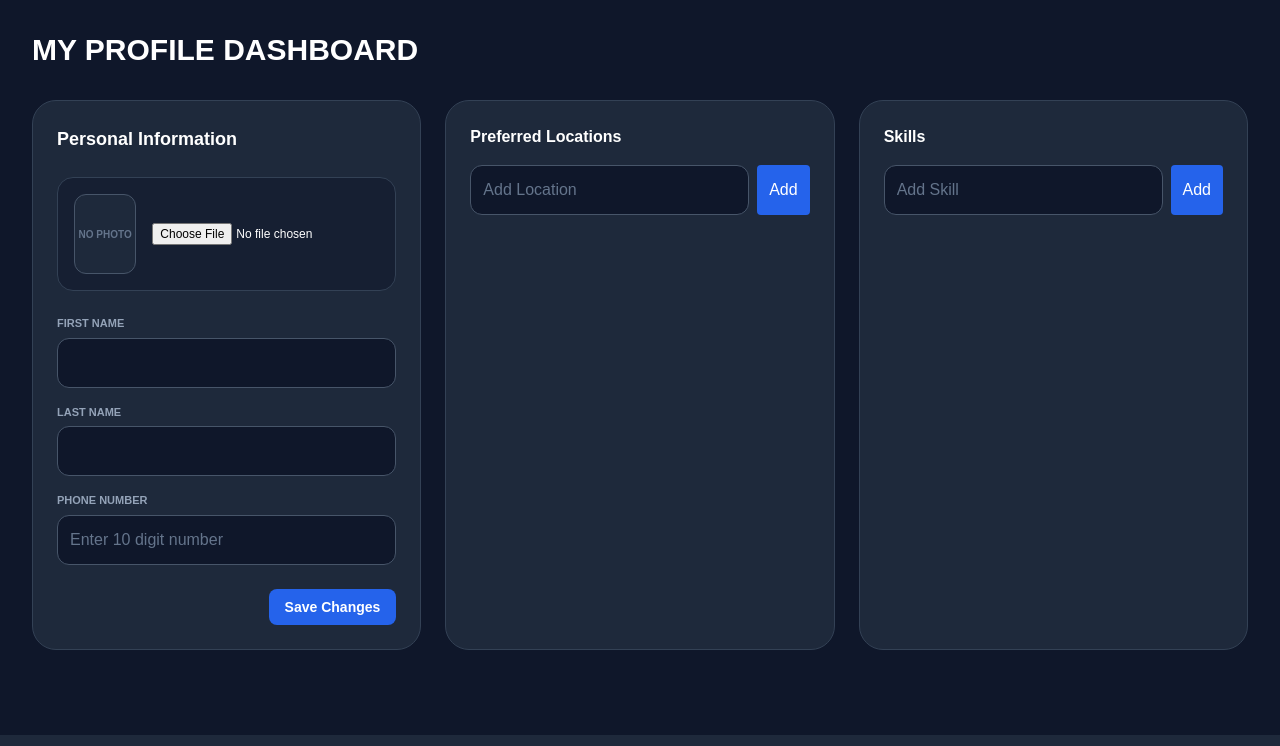
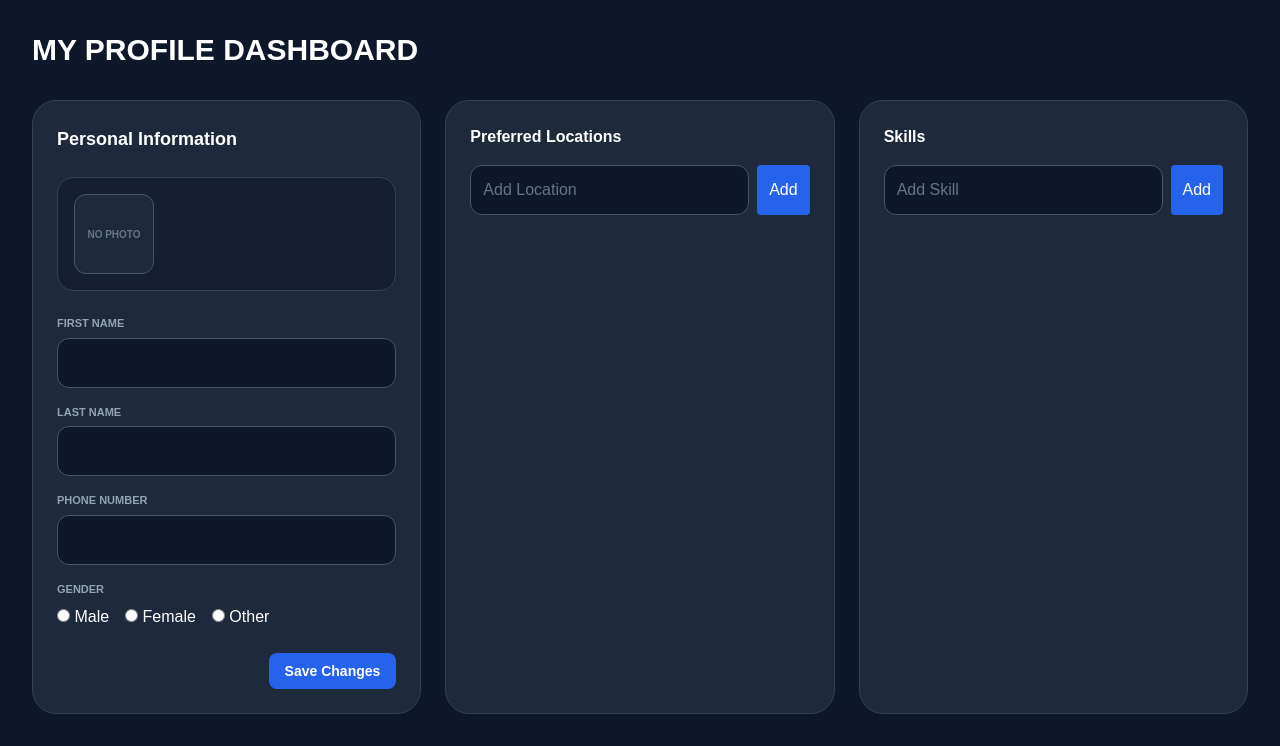
Before and after one commit to Bhagaval0777/Job_Portel, a Django app: page /profile/ in a window 1280 px wide. Shown: the part 65-811 px from the top of the page. Run offline with Django 5.2, Linux system fonts and the light colour scheme; some libraries are stand-ins or nearby versions.

Commit message:
removed image upload, sync with BE

```diff
--- a/jobseeker/templates/jobseeker/profile.html
+++ b/jobseeker/templates/jobseeker/profile.html
@@ -7,69 +7,79 @@
     <form id="profileForm" class="grid grid-cols-1 md:grid-cols-3 gap-6">
         {% csrf_token %}
 
-        <!-- ================= PERSONAL INFO ================= -->
+        <!-- PERSONAL INFO -->
         <div class="card-style space-y-6">
             <h3 class="font-bold text-lg">Personal Information</h3>
 
-            <!-- Profile Image -->
+            <!-- PROFILE IMAGE DISPLAY ONLY -->
             <div class="flex items-center gap-4 p-4 bg-slate-900/50 rounded-2xl border border-slate-700">
                 <div class="w-20 h-20 bg-slate-800 rounded-xl overflow-hidden border border-slate-600 flex items-center justify-center">
-                    {% if profile.profile_image %}
-                        <img src="{{ profile.profile_image.url }}" class="w-full h-full object-cover">
+                    {% if profile.profile_pic %}
+                        <img src="{{ profile.profile_pic.url }}" class="w-full h-full object-cover">
                     {% else %}
                         <span class="text-slate-500 text-[10px] font-bold">NO PHOTO</span>
                     {% endif %}
                 </div>
-
-                <input type="file" id="profileImageInput" class="text-xs">
             </div>
 
-            <!-- Inputs -->
             <div class="space-y-4">
                 <div>
                     <label class="label-style">First Name</label>
-                    <input type="text" name="firstname" class="input-style">
+                    <input type="text" name="firstname" value="{{ profile.firstname }}" class="input-style">
                 </div>
 
                 <div>
                     <label class="label-style">Last Name</label>
-                    <input type="text" name="lastname" class="input-style">
+                    <input type="text" name="lastname" value="{{ profile.lastname }}" class="input-style">
                 </div>
 
+                <!-- PHONE -->
                 <div>
                     <label class="label-style">Phone Number</label>
-                    <input type="text" name="phone" class="input-style" placeholder="Enter 10 digit number">
+                    <input type="text" name="phone" value="{{ profile.phone }}" class="input-style">
+                    <p id="phoneError" class="text-red-500 text-xs"></p>
+                </div>
+
+                <!-- GENDER -->
+                <div>
+                    <label class="label-style">Gender</label>
+                    <div class="flex gap-4 mt-2">
+                        <label><input type="radio" name="gender" value="male"> Male</label>
+                        <label><input type="radio" name="gender" value="female"> Female</label>
+                        <label><input type="radio" name="gender" value="other"> Other</label>
+                    </div>
+                    <p id="genderError" class="text-red-500 text-xs"></p>
                 </div>
             </div>
 
-            <!-- Save Button -->
+            <!-- BUTTON -->
             <div class="flex justify-end">
-                <button type="submit" class="bg-blue-600 px-4 py-2 rounded-lg font-semibold text-sm">
+                <button class="bg-blue-600 px-4 py-2 rounded-lg text-sm font-semibold">
                     Save Changes
                 </button>
             </div>
         </div>
 
-        <!-- ================= LOCATIONS ================= -->
+        <!-- LOCATIONS -->
         <div class="card-style">
             <h3 class="font-bold mb-4">Preferred Locations</h3>
 
             <div id="locations-container"></div>
 
             <div class="flex gap-2 mt-3">
-                <input type="text" id="locationInput" placeholder="Add Location" class="input-style">
+                <input type="text" id="locationInput" class="input-style" placeholder="Add Location">
                 <button type="button" onclick="addLocation()" class="bg-blue-600 px-3 rounded">Add</button>
             </div>
         </div>
 
-        <!-- ================= SKILLS ================= -->
+        <!-- SKILLS -->
         <div class="card-style">
             <h3 class="font-bold mb-4">Skills</h3>
 
             <div id="skills-container"></div>
 
             <div class="flex gap-2 mt-3">
-                <input type="text" id="skillInput" placeholder="Add Skill" class="input-style">
+                <input type="text" id="skillInput" class="input-style" placeholder="Add Skill">
                 <button type="button" onclick="addSkill()" class="bg-blue-600 px-3 rounded">Add</button>
             </div>
         </div>
@@ -77,10 +87,8 @@
     </form>
 </div>
 
-<!-- ================= JAVASCRIPT ================= -->
 <script>
-
-// ---------- ADD LOCATION ----------
+// ADD LOCATION
 function addLocation(value = "") {
     let input = document.getElementById("locationInput");
     let val = value || input.value.trim();
@@ -100,7 +108,7 @@ function addLocation(value = "") {
     input.value = "";
 }
 
-// ---------- ADD SKILL ----------
+// ADD SKILL
 function addSkill(value = "") {
     let input = document.getElementById("skillInput");
     let val = value || input.value.trim();
@@ -120,104 +128,80 @@ function addSkill(value = "") {
     input.value = "";
 }
 
-// ---------- IMAGE UPLOAD ----------
-document.getElementById("profileImageInput").addEventListener("change", async function() {
-    let file = this.files[0];
-    if (!file) return;
-
-    let formData = new FormData();
-    formData.append("profile_image", file);
-
-    let res = await fetch("/jobseeker/profile/upload-image/", {
-        method: "POST",
-        headers: {
-            "X-CSRFToken": getCSRFToken()
-        },
-        body: formData
-    });
-
-    let data = await res.json();
-
-    if (res.ok) {
-        alert("Image uploaded ✅");
-        location.reload();
-    } else {
-        alert("Error: " + JSON.stringify(data));
-    }
-});
-
-// ---------- PROFILE UPDATE ----------
-document.getElementById("profileForm").addEventListener("submit", async function(e) {
+// FORM SUBMIT
+document.getElementById("profileForm").addEventListener("submit", function(e) {
     e.preventDefault();
 
     let firstname = document.querySelector('input[name="firstname"]').value;
     let lastname = document.querySelector('input[name="lastname"]').value;
     let phone = document.querySelector('input[name="phone"]').value;
+    let gender = document.querySelector('input[name="gender"]:checked');
+
+    let isValid = true;
+
+    // PHONE VALIDATION
+    if (!/^\d{10}$/.test(phone)) {
+        document.getElementById("phoneError").innerText = "Enter valid 10-digit number";
+        isValid = false;
+    } else {
+        document.getElementById("phoneError").innerText = "";
+    }
+
+    // GENDER VALIDATION
+    if (!gender) {
+        document.getElementById("genderError").innerText = "Select gender";
+        isValid = false;
+    } else {
+        document.getElementById("genderError").innerText = "";
+    }
+
+    if (!isValid) return;
 
     let skills = [];
-    document.querySelectorAll('input[name="skills[]"]').forEach(i => {
-        if (i.value.trim()) {
-            skills.push({ skill_name: i.value.trim() });
+    document.querySelectorAll('input[name="skills[]"]').forEach(input => {
+        if (input.value.trim()) {
+            skills.push({ skill_name: input.value.trim() });
         }
     });
 
     let locations = [];
-    document.querySelectorAll('input[name="locations[]"]').forEach(i => {
-        if (i.value.trim()) {
-            locations.push({ location_name: i.value.trim() });
+    document.querySelectorAll('input[name="locations[]"]').forEach(input => {
+        if (input.value.trim()) {
+            locations.push({ location_name: input.value.trim() });
         }
     });
 
-    let payload = {
+    let data = {
         full_name: firstname + " " + lastname,
         phone_number: phone,
+        gender: gender.value,
         skills: skills,
         locations: locations
     };
 
-    let res = await fetch("/jobseeker/profile/", {
+    fetch("/jobseeker/profile/", {
         method: "PATCH",
         headers: {
             "Content-Type": "application/json",
-            "X-CSRFToken": getCSRFToken()
+            "X-CSRFToken": document.querySelector('[name=csrfmiddlewaretoken]').value
         },
-        body: JSON.stringify(payload)
+        body: JSON.stringify(data)
+    })
+    .then(res => res.json())
+    .then(response => {
+        console.log(response);
+
+        if (response.message) {
+            alert("Profile updated successfully ✅");
+        } else {
+            alert("Error: " + JSON.stringify(response));
+        }
+    })
+    .catch(err => {
+        console.error(err);
+        alert("Something went wrong ❌");
     });
-
-    let data = await res.json();
-
-    if (res.ok) {
-        alert("Profile updated successfully ✅");
-    } else {
-        alert("Error: " + JSON.stringify(data));
-    }
 });
-
-// ---------- LOAD EXISTING DATA ----------
-window.onload = async function () {
-    let res = await fetch("/jobseeker/profile/");
-    if (!res.ok) return;
-
-    let data = await res.json();
-
-    // Split full name
-    if (data.full_name) {
-        let parts = data.full_name.split(" ");
-        document.querySelector('[name="firstname"]').value = parts[0] || "";
-        document.querySelector('[name="lastname"]').value = parts.slice(1).join(" ") || "";
-    }
-
-    document.querySelector('[name="phone"]').value = data.phone_number || "";
-
-    data.skills?.forEach(s => addSkill(s.skill_name));
-    data.locations?.forEach(l => addLocation(l.location_name));
-};
-
-// ---------- CSRF ----------
-function getCSRFToken() {
-    return document.querySelector('[name=csrfmiddlewaretoken]').value;
-}
-
 </script>
 
 {% endblock %}
```
